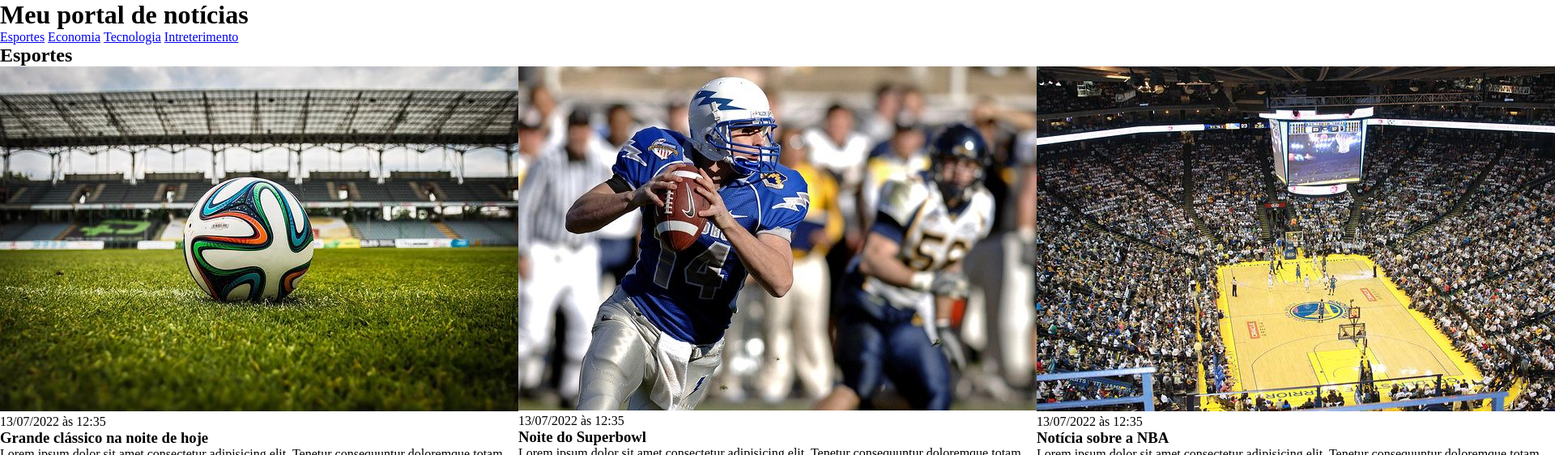
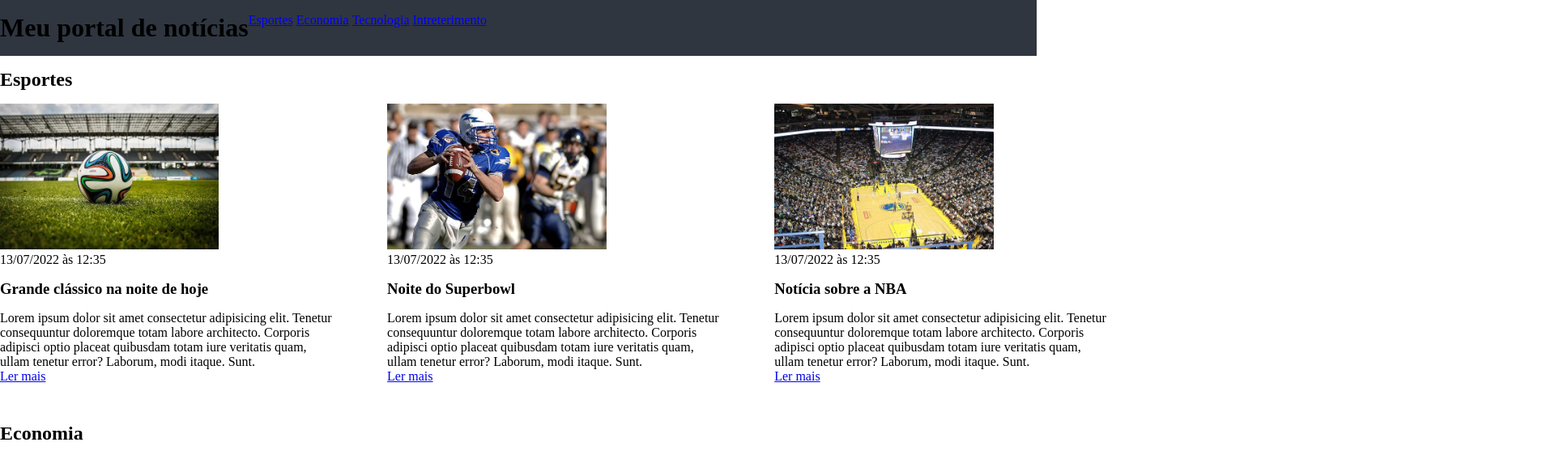
Before and after one commit to Samuel-kemuri/PaginaDeNoticia, a plain HTML site: page index.html in a window 1280 px wide. Shown: the top 562 px of the page at 81% size, 1920 px wide, since content can reach past the window. Drawn offline with Linux system fonts and the light colour scheme.

Commit message:
Adcionado espaçamento no site

```diff
--- a/Style/Style.css
+++ b/Style/Style.css
@@ -2,6 +2,15 @@
     box-sizing: border-box;
     padding: 0;
     margin: 0;
+}
+
+body > header {
+    background-color: #2f3640;
+    padding: 16px 0;
+}
+
+header .container {
+    display: flex;
 }
 
 header li  {
@@ -13,6 +22,29 @@ header li  {
     margin: 0 auto;
 }
 
-section .article{
+section .article {
     display: flex;
+    flex-wrap: wrap;
+    justify-content: space-between;
 }
+
+.article article img {
+    height: 180px;
+}
+
+.article article {
+    width: 30%;
+}
+
+section {
+    padding: 16px 0;
+}
+
+section h2, .article article {
+    padding-bottom: 16px;
+}
+
+.article article h3 {
+    padding-top: 16px;
+    padding-bottom: 16px;
+}
--- a/index.html
+++ b/index.html
@@ -9,7 +9,10 @@
 </head>
 <body>
 
-    <header class="container">
+    <header>
+
+        <div class="container">
+
             <h1>Meu portal de notícias</h1>
 
             <nav>
@@ -35,6 +38,8 @@
                 </ul>
 
             </nav>
+
+        </div>
 
     </header>
 
```
Lines whose indentation alone changed are shown as unchanged.
